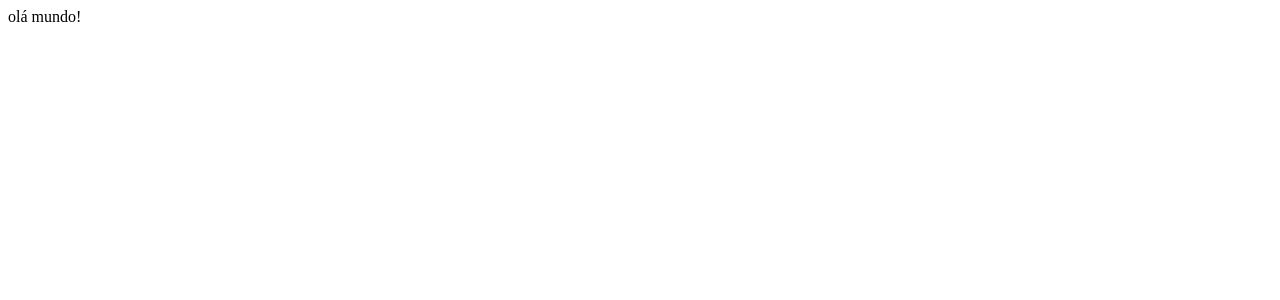
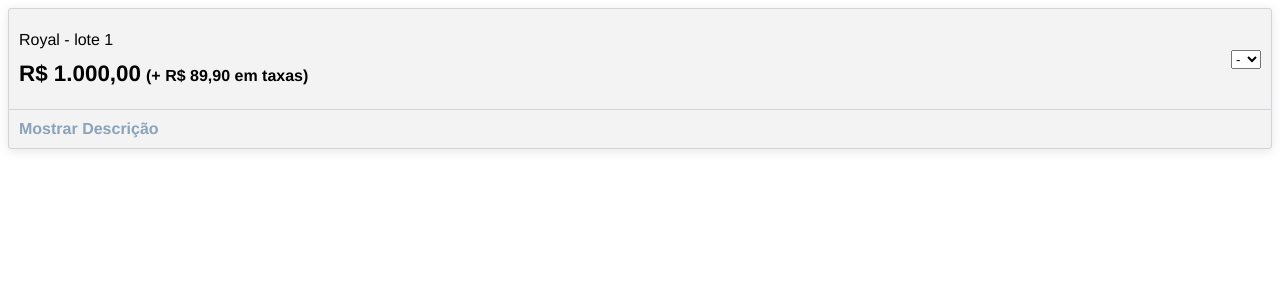
Before and after one commit to lucasmaiaesilva/tickets-checkout, a React (Create React App) app: page / in a window 1280 px wide. Shown: the top 300 px of the page. Built offline with nearby package versions, Linux system fonts and the light colour scheme.

Commit message:
feat: add static card strucure

```diff
--- a/src/App.css
+++ b/src/App.css
@@ -1,28 +1,5 @@
 .App {
-  text-align: center;
+  font-family: Helvetica Neue,Helvetica,PingFang SC,Hiragino Sans GB,Microsoft YaHei,SimSun,sans-serif;
+  font-weight: 400;
+  -webkit-font-smoothing: antialiased;
 }
-
-.App-logo {
-  animation: App-logo-spin infinite 20s linear;
-  height: 80px;
-}
-
-.App-header {
-  background-color: #222;
-  height: 150px;
-  padding: 20px;
-  color: white;
-}
-
-.App-title {
-  font-size: 1.5em;
-}
-
-.App-intro {
-  font-size: large;
-}
-
-@keyframes App-logo-spin {
-  from { transform: rotate(0deg); }
-  to { transform: rotate(360deg); }
-}
--- a/src/App.js
+++ b/src/App.js
@@ -1,10 +1,13 @@
 import React, { Component } from 'react';
+import Card from './components/Card';
+
+import './App.css';
 
 class App extends Component {
   render() {
     return (
       <div className="App">
-        olá mundo!
+        <Card />
       </div>
     );
   }
--- /dev/null
+++ b/src/components/Card/index.css
@@ -0,0 +1,33 @@
+.card {
+  background-color: #f3f3f3;
+  border: 1px solid #d1d5da;
+  border-radius: 3px;
+  box-shadow: 0 2px 12px 0 rgba(0,0,0,.1);
+}
+
+.card .detail {
+  padding: 10px;
+  display: flex;
+  justify-content: space-between;
+  align-items: center;
+}
+
+.card .detail p {
+  margin: 12px 0;
+}
+
+.card .detail .price>span:first-child {
+  margin-right: 5px;
+  font-size: 1.4rem;
+}
+
+.card .detail .price span {
+  font-weight: bold;
+}
+
+.card .description {
+  color: rgb(138, 163, 187);
+  font-weight: bold;
+  padding: 10px;
+  border-top: 1px solid #d1d5da;
+}
--- /dev/null
+++ b/src/components/Card/index.js
@@ -0,0 +1,33 @@
+import React, { Component } from 'react';
+import './index.css';
+
+class Card extends Component {
+  render() {
+    return (
+      <div className="card">
+        <div className="detail">
+          <div className="block">
+            <p>Royal - lote 1</p>
+            <p className="price">
+              <span>R$ 1.000,00</span>
+              <span>(+ R$ 89,90 em taxas)</span>
+            </p>
+          </div>
+          <div className="select">
+            <select>
+              <option value="">-</option>
+              <option value="">1</option>
+              <option value="">2</option>
+              <option value="">3</option>
+            </select>
+          </div>
+        </div>
+        <div className="description">
+          Mostrar Descrição
+        </div>
+      </div>
+    );
+  }
+};
+
+export default Card;
```
